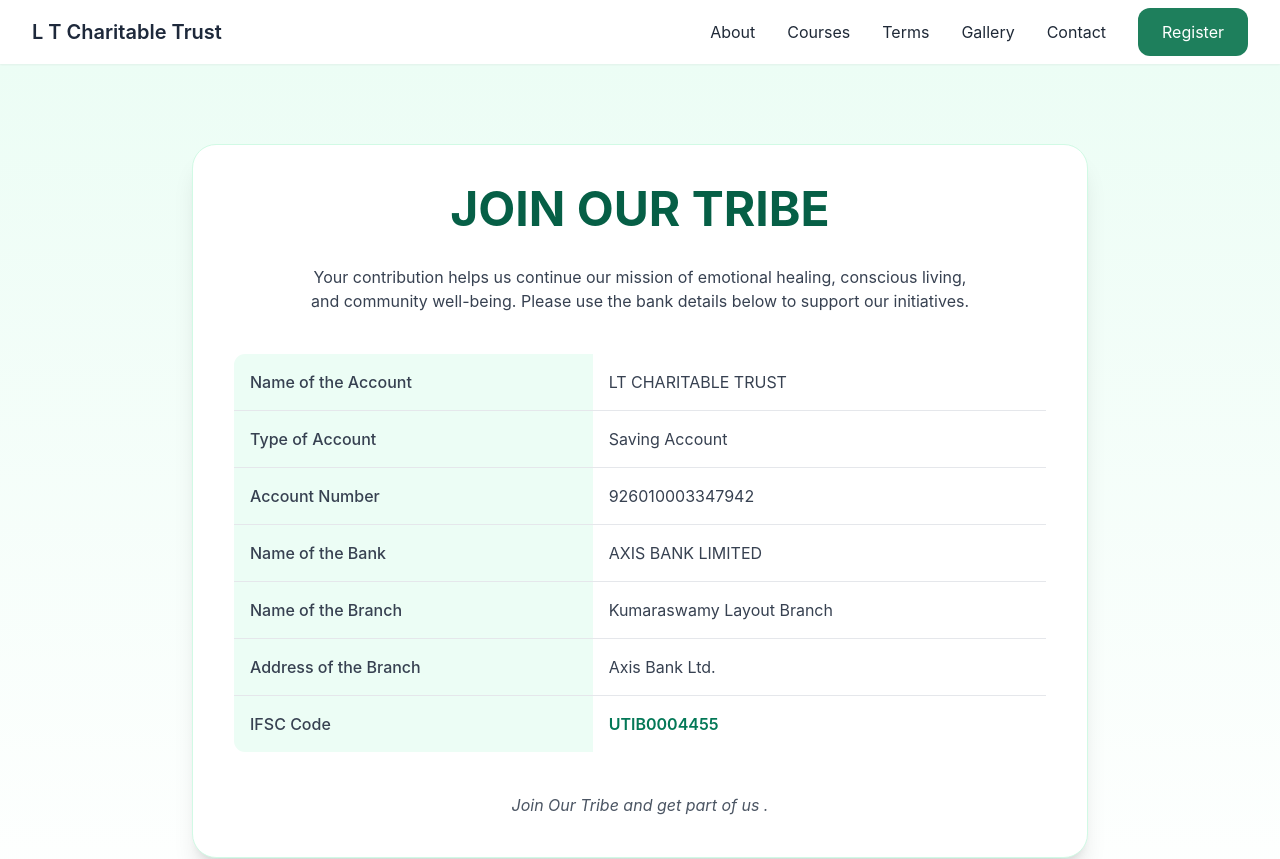
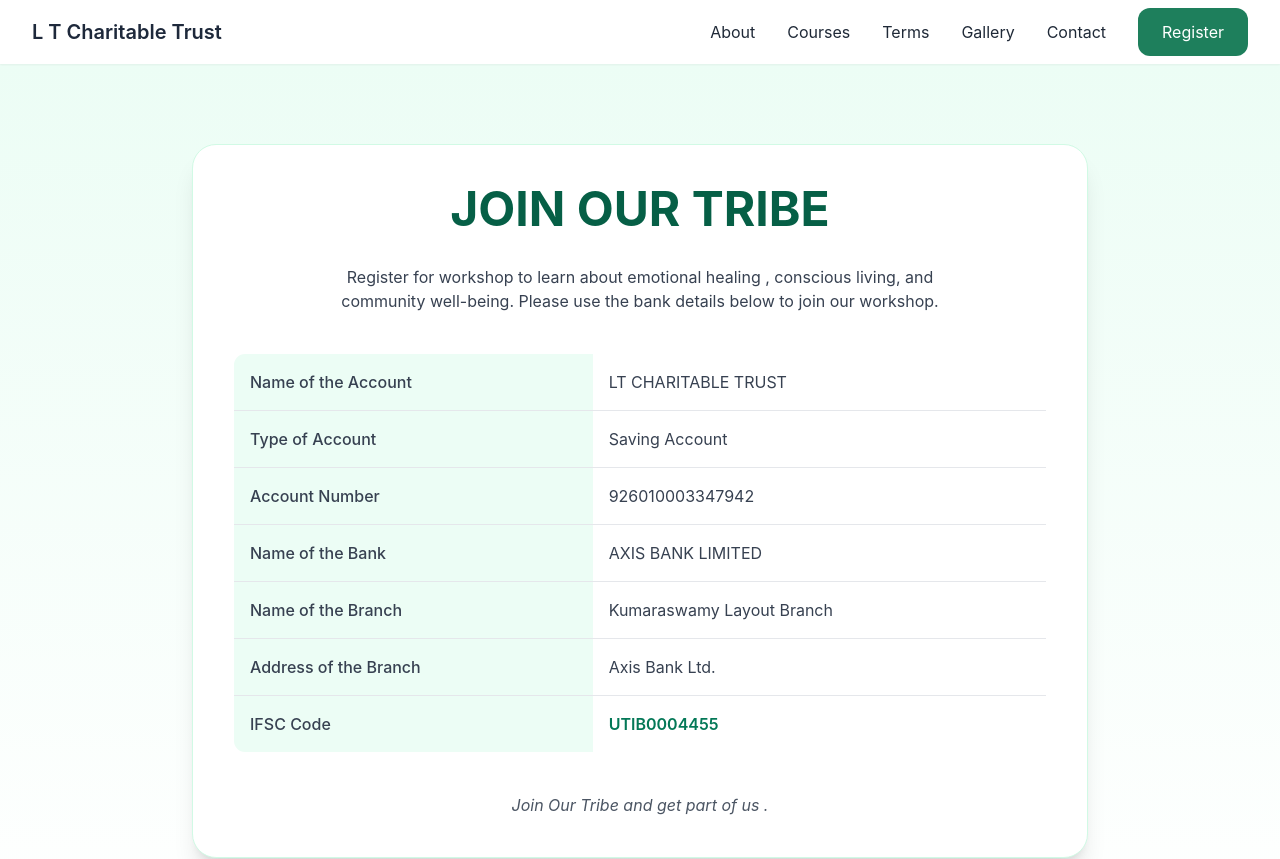
Before and after one commit to saqeeb66/trust_client, a React (Vite) app: page /donate in a window 1280 px wide. Shown: the top 859 px of the page. Built offline with nearby package versions, Linux system fonts and the light colour scheme.

Commit message:
Update Donate.jsx

```diff
--- a/src/pages/Donate.jsx
+++ b/src/pages/Donate.jsx
@@ -17,9 +17,9 @@ function Donate() {
           </h1>
 
           <p className="text-gray-700 text-center max-w-2xl mx-auto mb-10">
-            Your contribution helps us continue our mission of emotional healing,
-            conscious living, and community well-being.
-            Please use the bank details below to support our initiatives.
+           Register for workshop to learn about emotional healing
+            , conscious living, and community well-being.
+            Please use the bank details below to join our workshop.
           </p>
 
           {/* Bank Details Table */}
```
